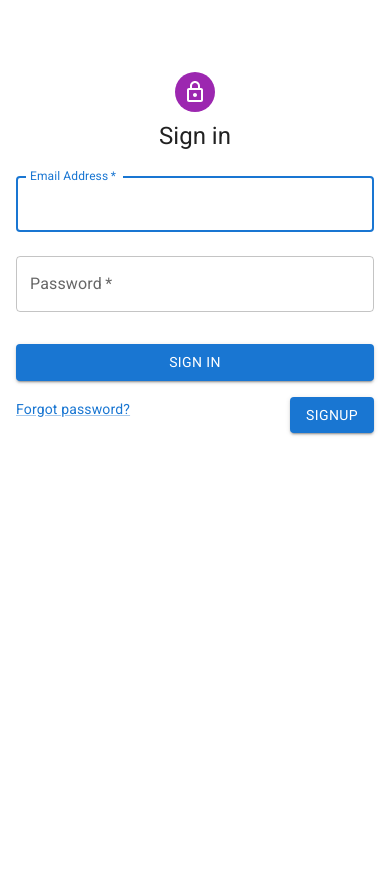
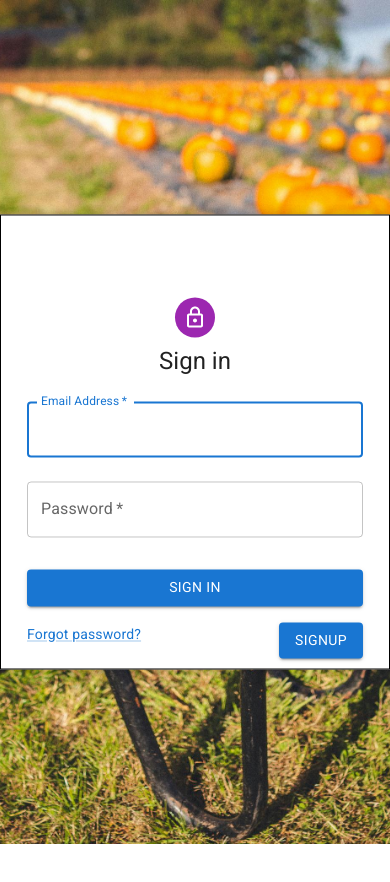
Before and after one commit to khalilsnoussi/projectManager, a React (Create React App) app: page / in a window 390 px wide. Shown: the top 882 px of the page. After the commit the page ends 844 px from the top, so only its background shows below. Built offline with nearby package versions, Linux system fonts and the light colour scheme.

Commit message:
responsive version of the login

```diff
--- a/src/App.js
+++ b/src/App.js
@@ -1,4 +1,4 @@
-import React, {useState} from 'react';
+import React, { useState } from 'react';
 import LoginPage from './LoginPage';
 import Card from './MyCard';
 import Navbar from './Navbar';
@@ -7,55 +7,56 @@ import FormDialog from './FormDialog';
 import Home from './Home';
 import SignupDialog from './SignupDialog';
 import { BrowserRouter as Router, Route, Routes } from 'react-router-dom';
-
-
-
-
-
+import './style/App.css';
+import loginImage from './login.jpg';
 
 function App() {
   const [open, setOpen] = useState(false);
+  const [openSignup, setopenSignup] = useState(false);
 
-    const handleClickOpen = () => {
-        setOpen(true);
-    }
+  const handleClickOpen = () => {
+    setOpen(true);
+  };
 
-    const handleClickClose = () => {
-        setOpen(false);
-    }
-  const [openSignup, setopenSignup] = useState(false);
+  const handleClickClose = () => {
+    setOpen(false);
+  };
+
   const handleClickOpenSignup = () => {
     setopenSignup(true);
-  }
+  };
+
   const handleCloseSignup = () => {
     setopenSignup(false);
-  }
+  };
+
   return (
     <Router>
       <Routes>
         <Route
           path='/'
-          element = {
+          element={
             <>
-            <LoginPage handleClickOpenSignup = {handleClickOpenSignup}/>
-            <SignupDialog openSignup={openSignup} handleCloseSignup={handleCloseSignup} />
+              <header className='header'>
+                <div className='login-container'>
+                  <LoginPage handleClickOpenSignup={handleClickOpenSignup} />
+                </div>
+              </header>
+              <SignupDialog openSignup={openSignup} handleCloseSignup={handleCloseSignup} />
             </>
           }
         />
         <Route
           path='/dashboard'
-          element = {
+          element={
             <>
-              <Navbar handleClickOpen={handleClickOpen}/>
-              <Home/>
-              <FormDialog open={open} handleClose={handleClickClose}/>
+              <Navbar handleClickOpen={handleClickOpen} />
+              <Home />
+              <FormDialog open={open} handleClose={handleClickClose} />
             </>
           }
         />
       </Routes>
-
-
-
     </Router>
   );
 }
--- /dev/null
+++ b/src/style/App.css
@@ -0,0 +1,31 @@
+/* Add this to your App.css file */
+
+body {
+    background-image: url('../login.jpg');
+    background-size: cover;
+    background-position: center;
+    background-attachment: fixed;
+  }
+  .login-container {
+    position: fixed; /* Change to fixed positioning */
+    top: 50%; /* Adjust the top position */
+    left: 50%; /* Adjust the left position */
+    transform: translate(-50%, -50%); /* Keep the container centered */
+    background-color: #fff; /* Keep the white background */
+    padding: 20px; /* Keep the padding */
+    border: 1px solid #000000; /* Keep the border */
+    box-shadow: 0 0 10px rgba(0, 0, 0, 0.2); /* Keep the box shadow */
+    width: 35vw; /* Adjust the width to 35% of the viewport width */
+    max-width: 500px; /* Adjust the maximum width */
+    margin: 20px auto; /* Keep the margin */
+    padding-bottom: 20px; /* Keep the padding bottom */
+  }
+  @media (max-width: 600px) {
+    /* Apply styles here to make the app look good on smaller screens */
+    .login-container {
+      width: 100%; /* Make the login container full width */
+      padding: 10px; /* Reduce padding */
+      font-size: 16px; /* Reduce font size */
+    }
+    /* Add other styles as needed */
+  }
```
